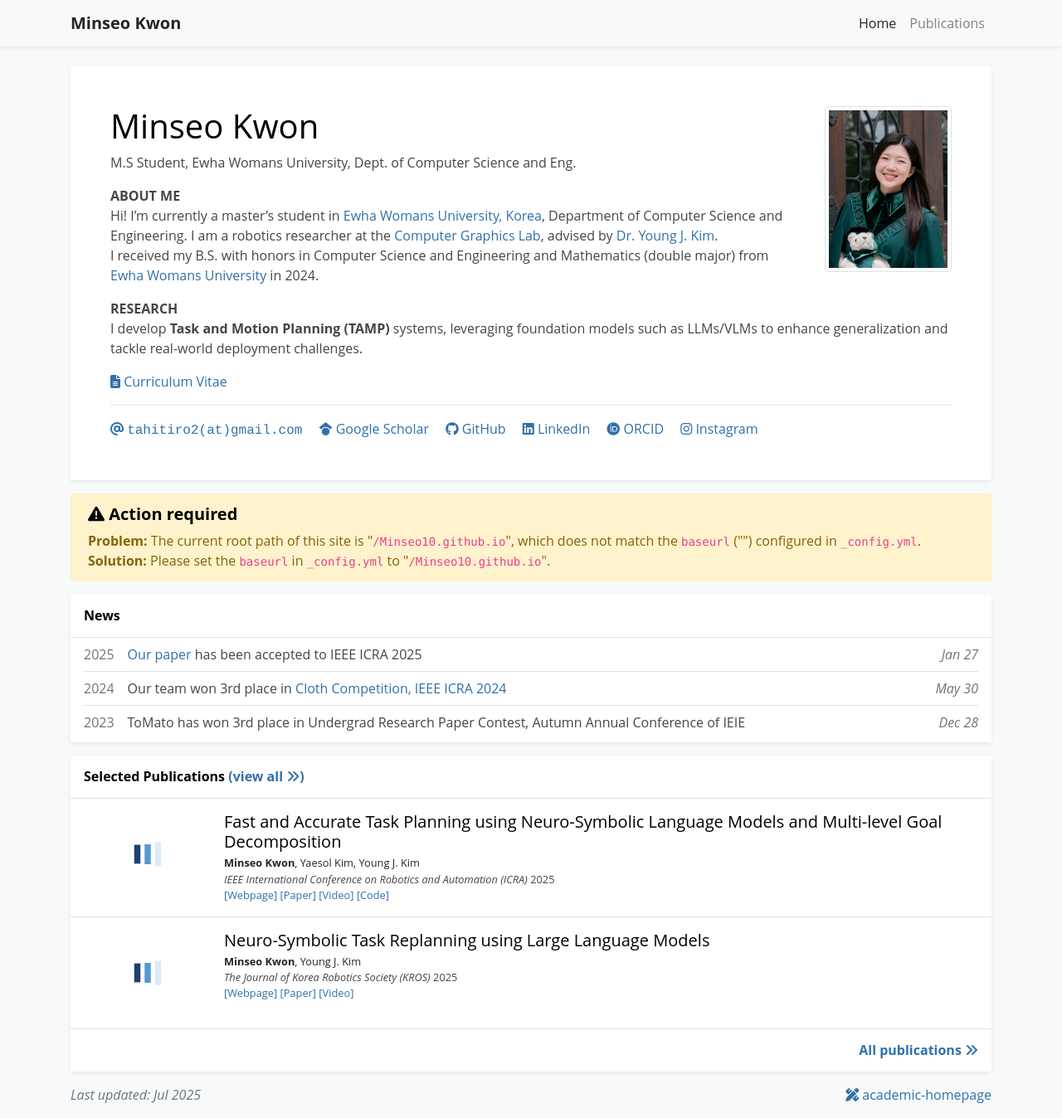
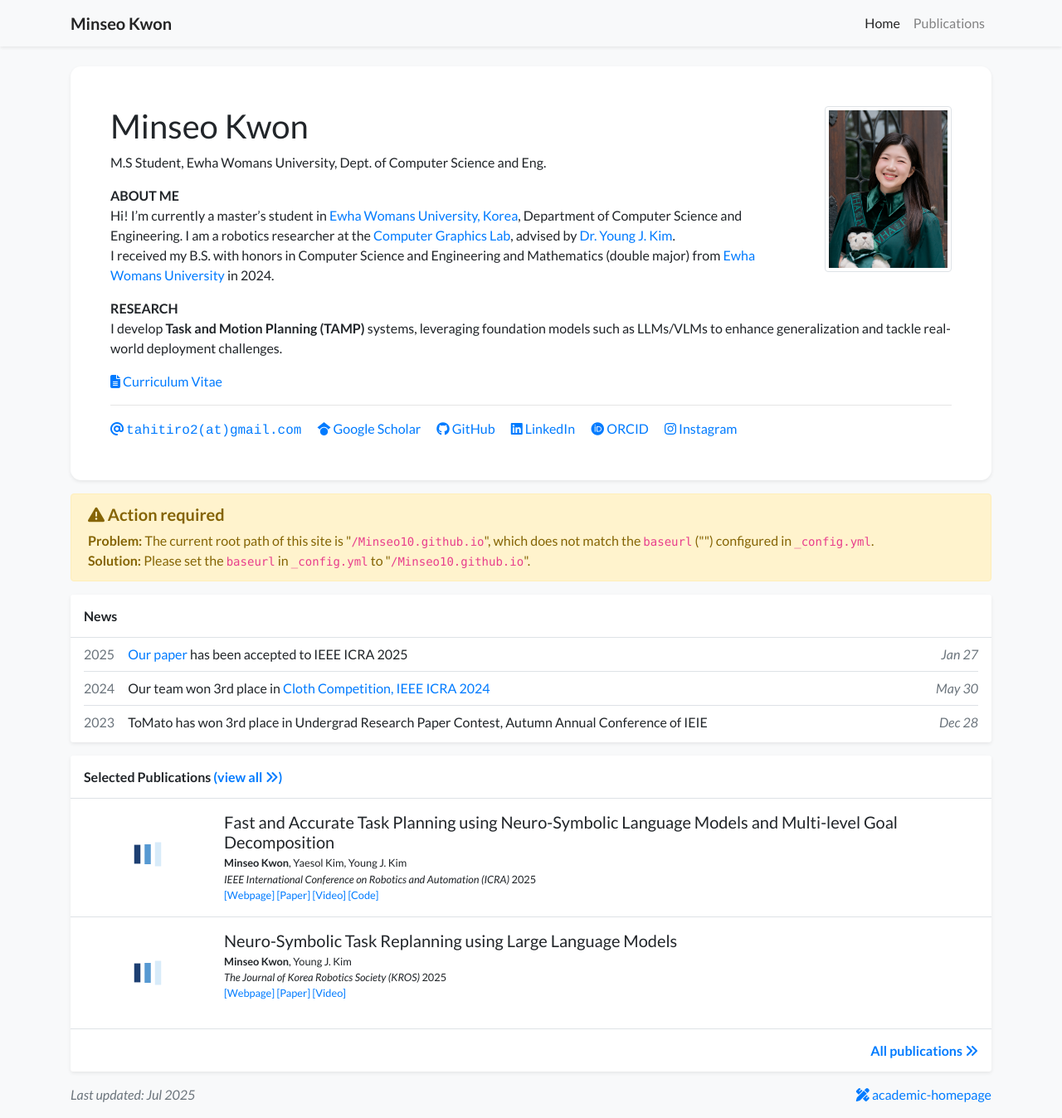
Before and after one commit to Minseo10/Minseo10.github.io, a Jekyll site: the page built from index.html, in a window 1280 px wide and 1348 px high. Shown: the whole window at 83% size. Built offline with Jekyll 4.4.1, drawn with Linux system fonts in a browser that asks for light colours; nearby versions of some CDN libraries; a style sheet for code colours, icons or effects is not loaded.

Commit message:
Update global.css

```diff
--- a/assets/css/global.css
+++ b/assets/css/global.css
@@ -1,28 +1,37 @@
 @charset "utf-8";
 body {
-    font-family: "Open Sans", sans-serif;
+    font-family: "Lato", sans-serif;
     font-weight: 400;
     padding-top: 5.0rem;
-    color: #454545;
 }
 
 h1, h2, h3, h4, h5, h6,
 .h1, .h2, .h3, .h4, .h5, .h6 {
     font-weight: 700;
-    color: #000000;
 }
 
-a {
-  color: #3071a9;
-  -webkit-transition: 0.5s;
-  -o-transition: 0.5s;
-  transition: 0.5s;
+.card {
+    border-radius: 0.8rem!important;
 }
-a:hover, a:active, a:focus {
-  color: #3071a9;
-  outline: none;
-  text-decoration: underline;
+
+.card-img-overlay {
+    border-radius: 0.8rem!important;
 }
+
+.rounded-xl {
+    border-radius: 0.8rem!important;
+}
+
+.rounded-xl-bottom {
+    border-bottom-right-radius: 0.8rem !important;
+    border-bottom-left-radius: 0.8rem !important;
+}
+
+.rounded-xl-top {
+    border-top-left-radius: 0.8rem !important;
+    border-top-right-radius: 0.8rem !important;
+}
+
 
 .text-profile-position {
     font-weight: 400;
```
